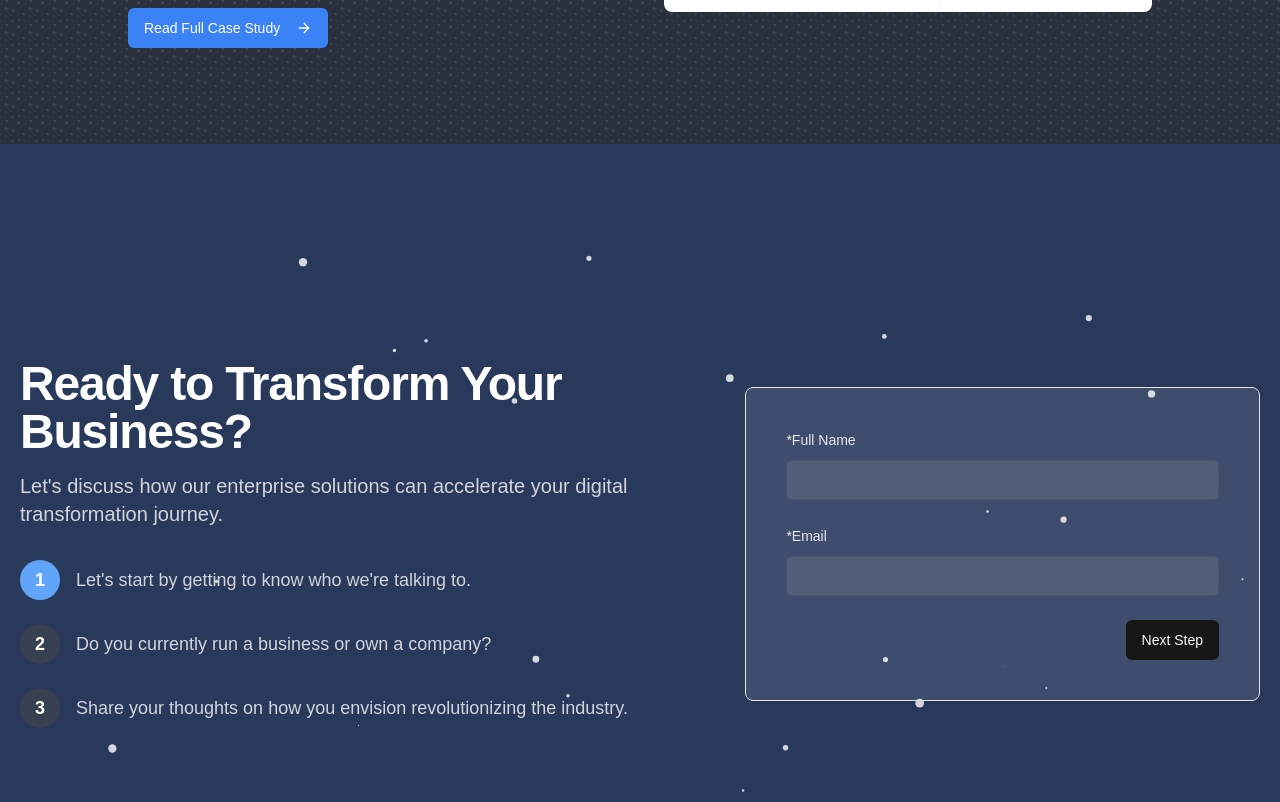
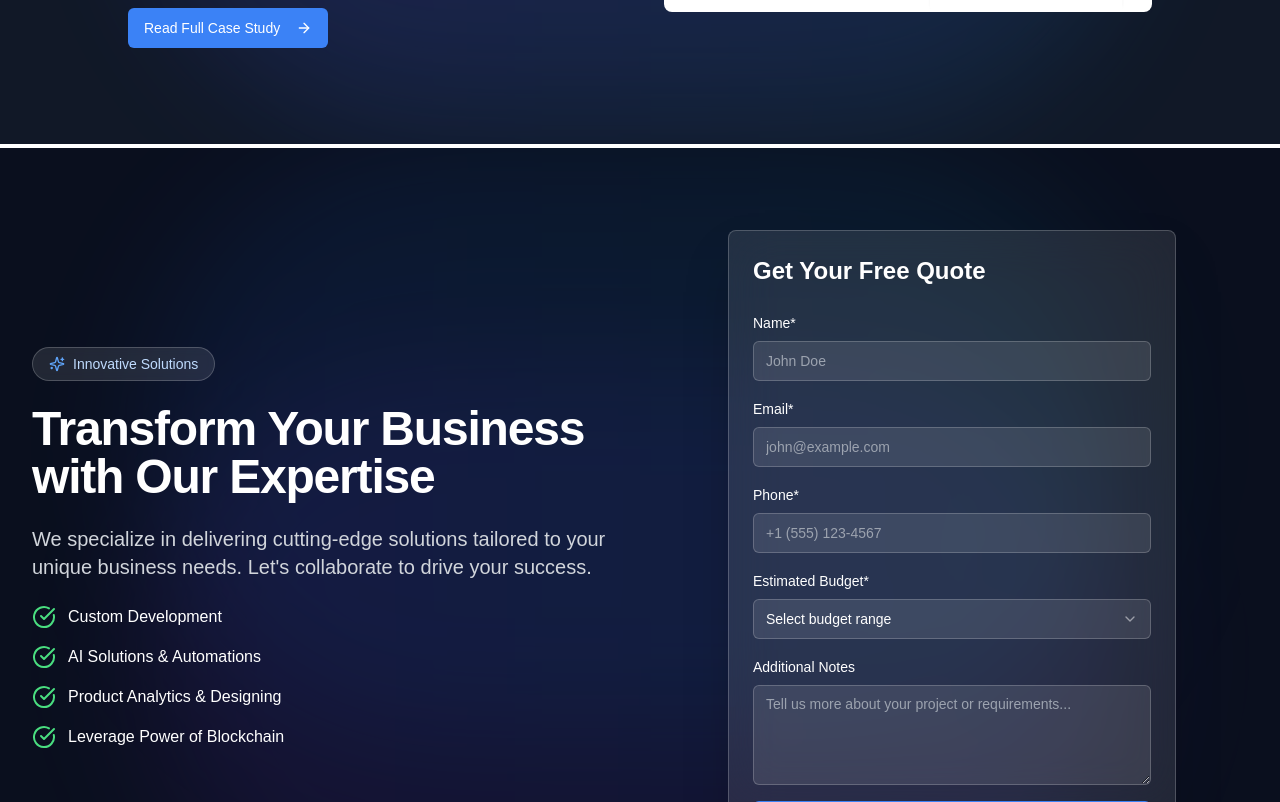
Before and after one commit to maazmasood/ITCompany-Portfolio-website, a Next.js app: page /about in a window 1280 px wide. Shown: the part 1998-2800 px from the top of the page. Built offline with nearby package versions, Linux system fonts and the light colour scheme.

Commit message:
contact form and gradient updated

```diff
--- a/app/about/page.tsx
+++ b/app/about/page.tsx
@@ -88,7 +88,7 @@ export default function AboutPage() {
 
 
         {/* Global Presence */}
-        <section className="relative py-24 bg-gray-900 text-white px-5 md:px-32">
+        <section className="relative mb-1 py-24 bg-gray-900 text-white px-5 md:px-32">
           <AnimatedGradient />
           <div className="container">
             <div className="grid grid-cols-1 lg:grid-cols-2 gap-12 items-center  z-20">
@@ -125,7 +125,7 @@ export default function AboutPage() {
                   src="/case-studies/klimanrw-futureascend.png"
                   alt="case-studies-klimanrw-futureascend.png"
                   fill
-                  className="object-cover"
+                  className=""
                 />
               </div>
             </div>
--- a/app/api/submit/route.js
+++ b/app/api/submit/route.js
@@ -3,11 +3,14 @@ import nodemailer from 'nodemailer';
 
 export async function POST(req) {
   try {
-    // Destructure the received data
-    const { fullName, email, company, phone, projectDetails } = await req.json();
+    const formData = await req.json();
+    console.log('Received form data:', formData); // Add this line to log the incoming data
+
+    const { name, email, phone, budget, note } = formData;
 
     // Validate the input data
-    if (!fullName || !email || !phone) {
+    if (!name || !email || !phone || !budget) {
+      console.log('Validation failed. Missing required fields'); // Add this log
       return new Response(
         JSON.stringify({ message: 'Missing required fields.' }),
         { status: 400 }
@@ -28,26 +31,31 @@ export async function POST(req) {
     // Define the email options
     const mailOptions = {
       from: process.env.PRIVATE_EMAIL_USER, // Sender address
-      to: process.env.PRIVATE_PERSONAL_EMAIL, // Your personal email address
-      subject: `New Inquiry from ${fullName} (${company})`,
-      text: `Full Name: ${fullName}\nEmail: ${email}\nPhone: ${phone}\nCompany: ${company}\n\nProject Details: ${projectDetails}`,
+      to: process.env.PRIVATE_PERSONAL_EMAIL, // The email address where the form submissions should be sent
+      subject: `New Inquiry from ${name}`, // Subject of the email
+      text: `
+        Name: ${name}
+        Email: ${email}
+        Phone: ${phone}
+        Budget: ${budget}
+
+        Additional Notes:
+        ${note || 'No additional notes provided'}
+      `,
     };
 
     // Send the email
     await transporter.sendMail(mailOptions);
 
-    // Log the received data for debugging
-    //console.log('Received form data:', { fullName, email, company, phone, projectDetails });
-
     // Respond with success message
     return new Response(
-      JSON.stringify({ message: 'Thank you for filling the form, Our team will get in touch soon!' }),
+      JSON.stringify({ message: 'Thank you for your interest. Our team will review your request and get back to you shortly.' }),
       { status: 200 }
     );
   } catch (error) {
     console.error('Error handling form submission:', error);
     return new Response(
-      JSON.stringify({ message: 'Internal server error.' }),
+      JSON.stringify({ message: 'An unexpected error occurred. Please try again later.' }),
       { status: 500 }
     );
   }
--- a/app/services/page.tsx
+++ b/app/services/page.tsx
@@ -155,7 +155,7 @@ export default function ServicesPage() {
           </div>
         </section>
 
-        <section className="relative py-24 bg-gray-900 text-white px-5 md:px-32">
+        <section className="relative mb-1 py-24 bg-gray-900 text-white px-5 md:px-32">
           <AnimatedGradient />
           <div className="container">
             <div className="grid grid-cols-1 lg:grid-cols-2 gap-12 items-center  z-20">
@@ -193,7 +193,6 @@ export default function ServicesPage() {
                   src="/case-studies/medirises-futureascend.png"
                   alt="case-studies-medirises-futureascend.png"
                   fill
-                  className="object-cover"
                 />
               </div>
             </div>
--- a/app/solutions/page.tsx
+++ b/app/solutions/page.tsx
@@ -95,7 +95,7 @@ export default function SolutionsPage() {
 
 
         {/* Case Study Highlight */}
-        <section className="relative py-24 bg-gray-900 text-white px-5 md:px-32">
+        <section className="relative mb-1 py-24 bg-gray-900 text-white px-5 md:px-32">
           <AnimatedGradient />
           <div className="container">
             <div className="grid grid-cols-1 lg:grid-cols-2 gap-12 items-center  z-20">
@@ -138,7 +138,7 @@ export default function SolutionsPage() {
                   src="/case-studies/pvnrw-futureascend.png"
                   alt="case-studies-pvnrw-futureascend.png"
                   fill
-                  className="object-cover"
+
                 />
               </div>
             </div>
--- a/components/EnhancedContactForm.tsx
+++ b/components/EnhancedContactForm.tsx
@@ -1,27 +1,27 @@
-import React, { useState } from 'react';
-import { motion } from 'framer-motion';
-import { Card, CardContent } from '@/components/ui/card';
-import { Button } from '@/components/ui/button';
-import { Textarea } from '@/components/ui/textarea';
-import AnimatedInput from './AnimatedInput';
-import AnimatedBackground from './AnimatedBackground';
+"use client";
 
-import { CheckCircle2, ChevronRight, Loader2 } from 'lucide-react'
+import { useState } from "react";
+import { motion } from "framer-motion";
+import { Card, CardContent } from "@/components/ui/card";
+import { Button } from "@/components/ui/button";
+import { Textarea } from "@/components/ui/textarea";
+import { Input } from "@/components/ui/input";
+import { Select, SelectContent, SelectItem, SelectTrigger, SelectValue } from "@/components/ui/select";
+import { Label } from "@/components/ui/label";
+import { Loader2, Send, Sparkles, CheckCircle } from "lucide-react";
 
-const EnhancedContactForm: React.FC = () => {
-  const [step, setStep] = useState(1);
-  const [message, setMessage] = useState({ type: '', text: '' });
+const NewContactForm = () => {
   const [formData, setFormData] = useState({
-    fullName: '',
-    email: '',
-    company: '',
-    phone: '',
-    projectDetails: '',
+    name: "",
+    email: "",
+    phone: "",
+    budget: "",
+    note: "",
   });
-  const [loading, setLoading] = useState(false); // Loading state
-  const totalSteps = 3;
+  const [loading, setLoading] = useState(false);
+  const [message, setMessage] = useState({ type: "", text: "" });
 
-  const handleInputChange = (event: React.ChangeEvent<HTMLInputElement | HTMLTextAreaElement>) => {
+  const handleInputChange = (event) => {
     const { name, value } = event.target;
     setFormData((prevData) => ({
       ...prevData,
@@ -29,186 +29,211 @@ const EnhancedContactForm: React.FC = () => {
     }));
   };
 
-  const nextStep = () => setStep((prev) => Math.min(prev + 1, totalSteps));
-  const prevStep = () => setStep((prev) => Math.max(prev - 1, 1));
+  const handleSelectChange = (value) => {
+    setFormData((prevData) => ({
+      ...prevData,
+      budget: value,
+    }));
+  };
 
-  const handleSubmit = async (event: React.FormEvent) => {
+  const handleSubmit = async (event) => {
     event.preventDefault();
-    setLoading(true); // Start loading
+    setLoading(true);
 
     try {
-      const response = await fetch('/api/submit', {
-        method: 'POST',
+      const response = await fetch("/api/submit", {
+        method: "POST",
         headers: {
-          'Content-Type': 'application/json',
+          "Content-Type": "application/json",
         },
         body: JSON.stringify(formData),
       });
 
       if (response.ok) {
         setMessage({
-          type: 'success',
-          text: 'Thank you for filling the form, Our team will get in touch soon!',
+          type: "success",
+          text: "Thank you for your interest. Our team will review your request and get back to you shortly.",
         });
+        setFormData({ name: "", email: "", phone: "", company: "", budget: "", note: "" });
       } else {
         setMessage({
-          type: 'error',
-          text: 'We\'re sorry, Failed to submit the form. Please try again later',
+          type: "error",
+          text: "We apologize, but there was an error submitting your request. Please try again later.",
         });
       }
     } catch (error) {
       console.error(error);
       setMessage({
-        type: 'error',
-        text: 'An error occurred while submitting the form.',
+        type: "error",
+        text: "An unexpected error occurred. Please try again or contact our support team.",
       });
     } finally {
-      setLoading(false); // Reset loading state
+      setLoading(false);
     }
   };
 
   return (
-    <section className="relative min-h-screen flex items-center justify-center overflow-hidden bg-[#28395c] px-5 py-24">
-      <AnimatedBackground />
-      <div className="container relative z-10">
-        <div className="md:max-w-7xl mx-auto flex flex-col lg:flex-row items-center gap-12">
-        <motion.div
-          initial={{ opacity: 0, y: 20 }}
-          animate={{ opacity: 1, y: 0 }}
-          transition={{ duration: 0.5 }}
-          className="text-center lg:text-left"
-        >
-          <h2 className="text-3xl font-extrabold tracking-tight text-white sm:text-4xl md:text-5xl">
-            Ready to Transform Your Business?
-          </h2>
-          <p className="mt-4 text-lg text-gray-300 sm:text-xl">
-            Let's discuss how our enterprise solutions can accelerate your digital transformation journey.
-          </p>
-          <div className="mt-8 space-y-6">
-            {[1, 2, 3].map((i) => (
-              <div key={i} className="flex items-center">
-                <div
-                  className={`flex  h-10 w-10 items-center justify-center rounded-full ${
-                    step >= i ? "bg-[#60A5FA]" : "bg-gray-700"
-                  }`}
-                >
-                  {step > i ? (
-                    <CheckCircle2 className="h-10 w-10 text-white" />
-                  ) : (
-                    <span className="flex items-center justify-center text-lg font-bold h-10 w-10 text-white rounded-full ">{i}</span>
-                  )}
-                </div>
-                <div className="ml-4 text-base text-gray-300 sm:text-lg">
-                  {i === 1 && "Let's start by getting to know who we're talking to."}
-                  {i === 2 && "Do you currently run a business or own a company?"}
-                  {i === 3 && "Share your thoughts on how you envision revolutionizing the industry."}
+    <section className="relative min-h-screen flex items-center justify-center overflow-hidden bg-[#0A0F1E] px-4 py-12 sm:px-6 lg:px-8">
+      {/* Animated background gradients */}
+      <div className="absolute inset-0 overflow-hidden">
+        <div className="absolute -inset-[10px] opacity-50">
+          <div className="absolute bottom-0 left-1/2 -translate-x-1/2 w-[1000px] h-[600px] rounded-full bg-gradient-to-r from-violet-600/20 to-indigo-600/20 blur-3xl" />
+          <div className="absolute top-0 left-1/2 -translate-x-1/2 w-[1000px] h-[600px] rounded-full bg-gradient-to-r from-blue-600/20 to-cyan-600/20 blur-3xl" />
         </div>
       </div>
-            ))}
-          </div>
-        </motion.div>
+
+      <div className="relative w-full max-w-7xl">
+        <div className="grid grid-cols-1 md:grid-cols-2 gap-8 items-center">
+          {/* Left side content - visible only on md and larger screens */}
           <motion.div
-            initial={{ opacity: 0, x: 50 }}
+            initial={{ opacity: 0, x: -20 }}
             animate={{ opacity: 1, x: 0 }}
             transition={{ duration: 0.5 }}
-            className="lg:w-1/2 w-full"
+            className="text-white space-y-6 "
           >
-            <Card className=" bg-white/10">
-              <CardContent className="p-10">
-                <form className="space-y-6" onSubmit={handleSubmit}>
-                  {step === 1 && (
-                    <motion.div initial={{ opacity: 0 }} animate={{ opacity: 1 }} exit={{ opacity: 0 }}>
-                      <AnimatedInput
-                        label="*Full Name"
-                        name="fullName"
-                        value={formData.fullName}
+            <div className="inline-flex items-center justify-center px-4 py-1.5 rounded-full bg-white/10 backdrop-blur-sm border border-white/20">
+              <Sparkles className="w-4 h-4 mr-2 text-blue-400" />
+              <span className="text-sm text-blue-200">Innovative Solutions</span>
+            </div>
+            <h2 className="text-4xl font-bold sm:text-5xl mb-4 tracking-tight">
+              Transform Your Business with Our Expertise
+            </h2>
+            <p className="text-xl text-gray-300 max-w-xl">
+              We specialize in delivering cutting-edge solutions tailored to your unique business needs. Let's
+              collaborate to drive your success.
+            </p>
+            <ul className="space-y-4 hidden md:block">
+              {[
+                "Custom  Development",
+                "AI Solutions & Automations",
+                "Product Analytics & Designing",
+                "Leverage Power of Blockchain",
+              ].map((item, index) => (
+                <motion.li
+                  key={index}
+                  initial={{ opacity: 0, x: -20 }}
+                  animate={{ opacity: 1, x: 0 }}
+                  transition={{ duration: 0.5, delay: 0.1 * index }}
+                  className="flex items-center space-x-3"
+                >
+                  <CheckCircle className="w-6 h-6 text-green-400" />
+                  <span>{item}</span>
+                </motion.li>
+              ))}
+            </ul>
+          </motion.div>
+
+          {/* Right side form */}
+          <motion.div
+            initial={{ opacity: 0, x: 20 }}
+            animate={{ opacity: 1, x: 0 }}
+            transition={{ duration: 0.5 }}
+            className="w-full max-w-md mx-auto"
+          >
+            <Card className="backdrop-blur-xl bg-white/10 border-white/20 shadow-2xl">
+              <CardContent className="p-6">
+                <h3 className="text-2xl font-semibold text-white mb-6">Get Your Free Quote</h3>
+                <form onSubmit={handleSubmit} className="space-y-4">
+                  <div>
+                    <Label htmlFor="name" className="text-white">
+                      Name*
+                    </Label>
+                    <Input
+                      id="name"
+                      name="name"
+                      value={formData.name}
                       onChange={handleInputChange}
+                      className="mt-1.5 bg-white/10 border-white/20 text-white placeholder:text-gray-400"
+                      placeholder="John Doe"
+                      required
                     />
-
-                      <br />
-                      <AnimatedInput
-                        label="*Email"
+                  </div>
+                  <div>
+                    <Label htmlFor="email" className="text-white">
+                      Email*
+                    </Label>
+                    <Input
+                      id="email"
                       name="email"
                       type="email"
                       value={formData.email}
                       onChange={handleInputChange}
+                      className="mt-1.5 bg-white/10 border-white/20 text-white placeholder:text-gray-400"
+                      placeholder="john@example.com"
+                      required
                     />
-                    </motion.div>
-                  )}
-                  {step === 2 && (
-                    <motion.div initial={{ opacity: 0 }} animate={{ opacity: 1 }} exit={{ opacity: 0 }}>
-                      <AnimatedInput
-                        label="Company"
-                        name="company"
-                        value={formData.company}
-                        onChange={handleInputChange}
-                      />
-
-                      <br />
-                      <AnimatedInput
-                        label="*Phone"
+                  </div>
+                  <div>
+                    <Label htmlFor="phone" className="text-white">
+                      Phone*
+                    </Label>
+                    <Input
+                      id="phone"
                       name="phone"
                       type="tel"
                       value={formData.phone}
                       onChange={handleInputChange}
+                      className="mt-1.5 bg-white/10 border-white/20 text-white placeholder:text-gray-400"
+                      placeholder="+1 (555) 123-4567"
+                      required
                     />
+                  </div>
+
+                  <div>
+                    <Label htmlFor="budget" className="text-white">
+                      Estimated Budget*
+                    </Label>
+                    <Select name="budget" onValueChange={handleSelectChange} required>
+                      <SelectTrigger className="mt-1.5 bg-white/10 border-white/20 text-white">
+                        <SelectValue placeholder="Select budget range" />
+                      </SelectTrigger>
+                      <SelectContent>
+                        <SelectItem value="10k-50k">$10,000 - $50,000</SelectItem>
+                        <SelectItem value="50k-100k">$50,000 - $100,000</SelectItem>
+                        <SelectItem value="100k-250k">$100,000 - $250,000</SelectItem>
+                        <SelectItem value="250k-500k">$250,000 - $500,000</SelectItem>
+                        <SelectItem value="500k+">$500,000+</SelectItem>
+                      </SelectContent>
+                    </Select>
+                  </div>
+                  <div>
+                    <Label htmlFor="note" className="text-white">
+                      Additional Notes
+                    </Label>
+                    <Textarea
+                      id="note"
+                      name="note"
+                      value={formData.note}
+                      onChange={handleInputChange}
+                      className="mt-1.5 bg-white/10 border-white/20 text-white placeholder:text-gray-400 min-h-[100px]"
+                      placeholder="Tell us more about your project or requirements..."
+                    />
+                  </div>
+                  <Button type="submit" className="w-full bg-blue-500 hover:bg-blue-600 text-white" disabled={loading}>
+                    {loading ? (
+                      <>
+                        <Loader2 className="w-4 h-4 mr-2 animate-spin" />
+                        Submitting...
+                      </>
+                    ) : (
+                      <>
+                        <Send className="w-4 h-4 mr-2" />
+                        Submit Request
+                      </>
+                    )}
+                  </Button>
+                </form>
+
+                {message.text && (
+                  <motion.div
+                    initial={{ opacity: 0, y: 20 }}
+                    animate={{ opacity: 1, y: 0 }}
+                    transition={{ duration: 0.3 }}
+                    className={`mt-6 p-4 rounded-md backdrop-blur-sm ${message.type === "success" ? "bg-green-500/10 text-green-200 border border-green-500/20" : "bg-red-500/10 text-red-200 border border-red-500/20"}`}
+                  >
+                    {message.text}
                   </motion.div>
                 )}
-                  {step === 3 && (
-                    <motion.div initial={{ opacity: 0 }} animate={{ opacity: 1 }} exit={{ opacity: 0 }}>
-                      <Textarea
-                        placeholder="Tell us about your project briefly.."
-                        className="h-32 text-white bg-transparent border-2 border-gray-400 focus:border-blue-500 transition-all duration-300"
-                        name="projectDetails"
-                        value={formData.projectDetails}
-                        onChange={handleInputChange}
-                      />
-                    </motion.div>
-                  )}
-                  <div className="flex flex-col space-y-4">
-                    <div className="flex justify-between">
-                      {step > 1 && (
-                        <Button
-                          onClick={(event) => {
-                            event.preventDefault();
-                            prevStep();
-                          }}
-
-                          variant="outline"
-                        >
-                          Previous
-                        </Button>
-                      )}
-                      {step < totalSteps ? (
-                        <Button
-                          onClick={(event) => {
-                            event.preventDefault();
-                            nextStep();
-                          }}
-                          className="ml-auto"
-                        >
-                          Next Step
-                        </Button>
-                      ) : (
-                        <Button type="submit" className="ml-2 bg-blue-500 hover:bg-blue-600 text-white">
-                          {loading ? 'Submitting...' : 'Send Message'} {/* Display loading state */}
-                        </Button>
-                      )}
-                    </div>
-                    {message.text && (
-                      <div
-                        className={`mt-4 p-3 text-center rounded ${
-                          message.type === 'success' ? 'bg-green-500 text-white' : 'bg-red-500 text-white'
-                        }`}
-                      >
-                        {message.text}
-                      </div>
-                    )}
-                    {loading && (
-                      <div className="mt-4 text-center text-white">Loading...</div> // Optional loading indicator
-                    )}
-                  </div>
-                </form>
               </CardContent>
             </Card>
           </motion.div>
@@ -218,4 +243,4 @@ const EnhancedContactForm: React.FC = () => {
   );
 };
 
-export default EnhancedContactForm;
+export default NewContactForm;
```
Also changed, not shown: app/case-studies/[slug]/page.tsx (+17 -17 lines), components/animated-gradient.tsx (+6 -9 lines), app/page.tsx (line endings or trailing spaces). Lines whose indentation alone changed are shown as unchanged.
